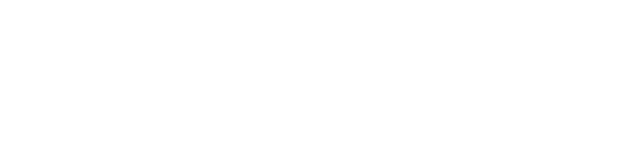
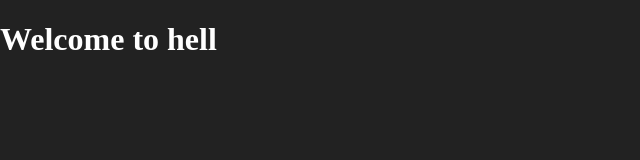
Before and after one commit to ChrisBerg03/jokeApp, a website: page index.html in a window 1280 px wide. Shown: the whole page, without its empty margins (0-640 px from the left). Drawn offline with Linux system fonts and the light colour scheme.

```diff
--- a/app.js
+++ b/app.js
@@ -0,0 +1,4 @@
+const jokes = ["joke1", "joke2"];
+const body = document.querySelector("body");
+
+// want to do something but you don't have it available use npm
--- a/index.html
+++ b/index.html
@@ -5,6 +5,16 @@
         <meta name="viewport" content="width=device-width, initial-scale=1.0" />
         <title>Document</title>
         <script src="/app.js" defer></script>
+
+        <style>
+            body {
+                background-color: #222;
+                color: #fff;
+                margin: 0;
+            }
+        </style>
     </head>
-    <body></body>
+    <body>
+        <h1>Welcome to hell</h1>
+    </body>
 </html>
```
Also changed, not shown: package.json (added, +20 -0 lines), 2 other files.
